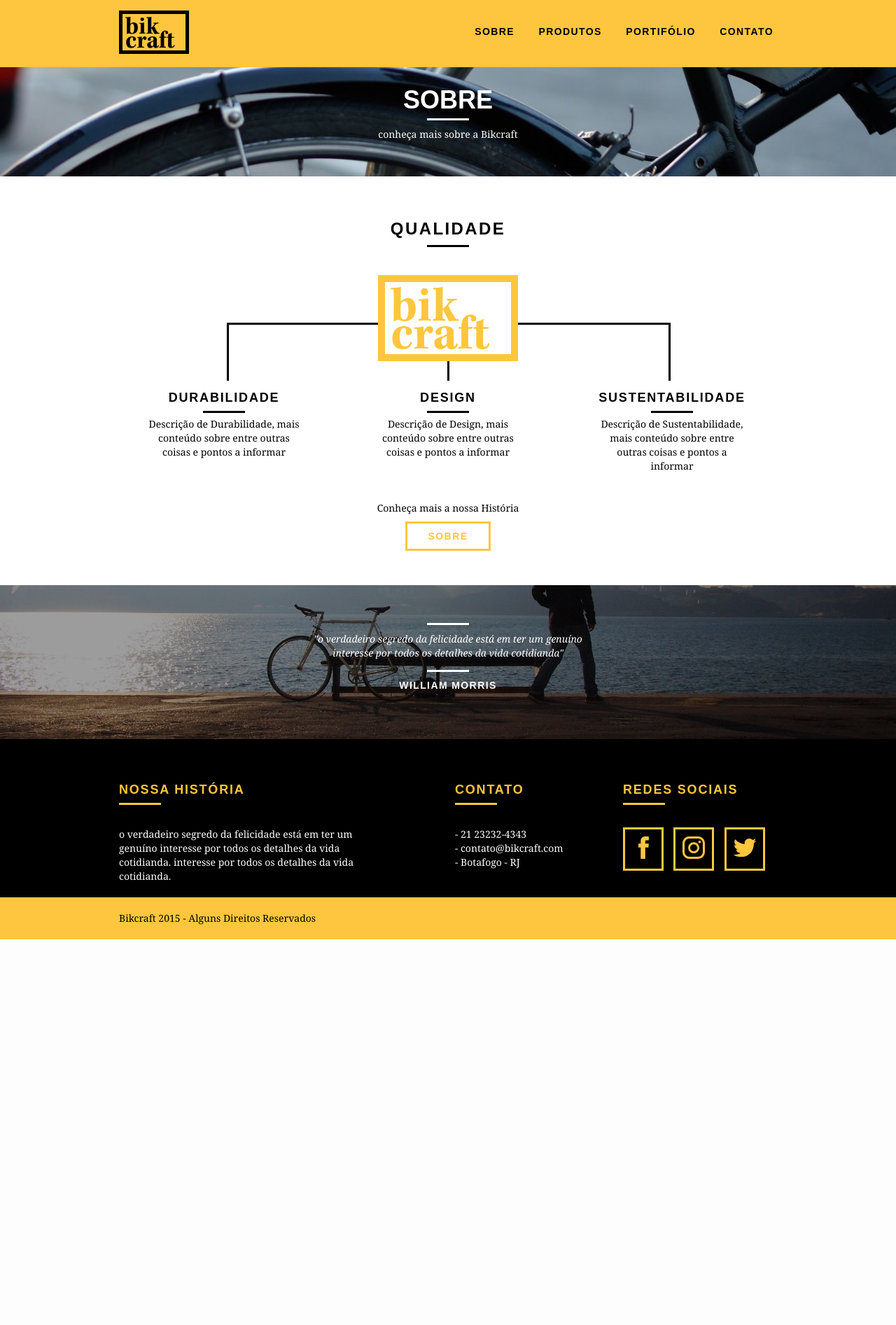
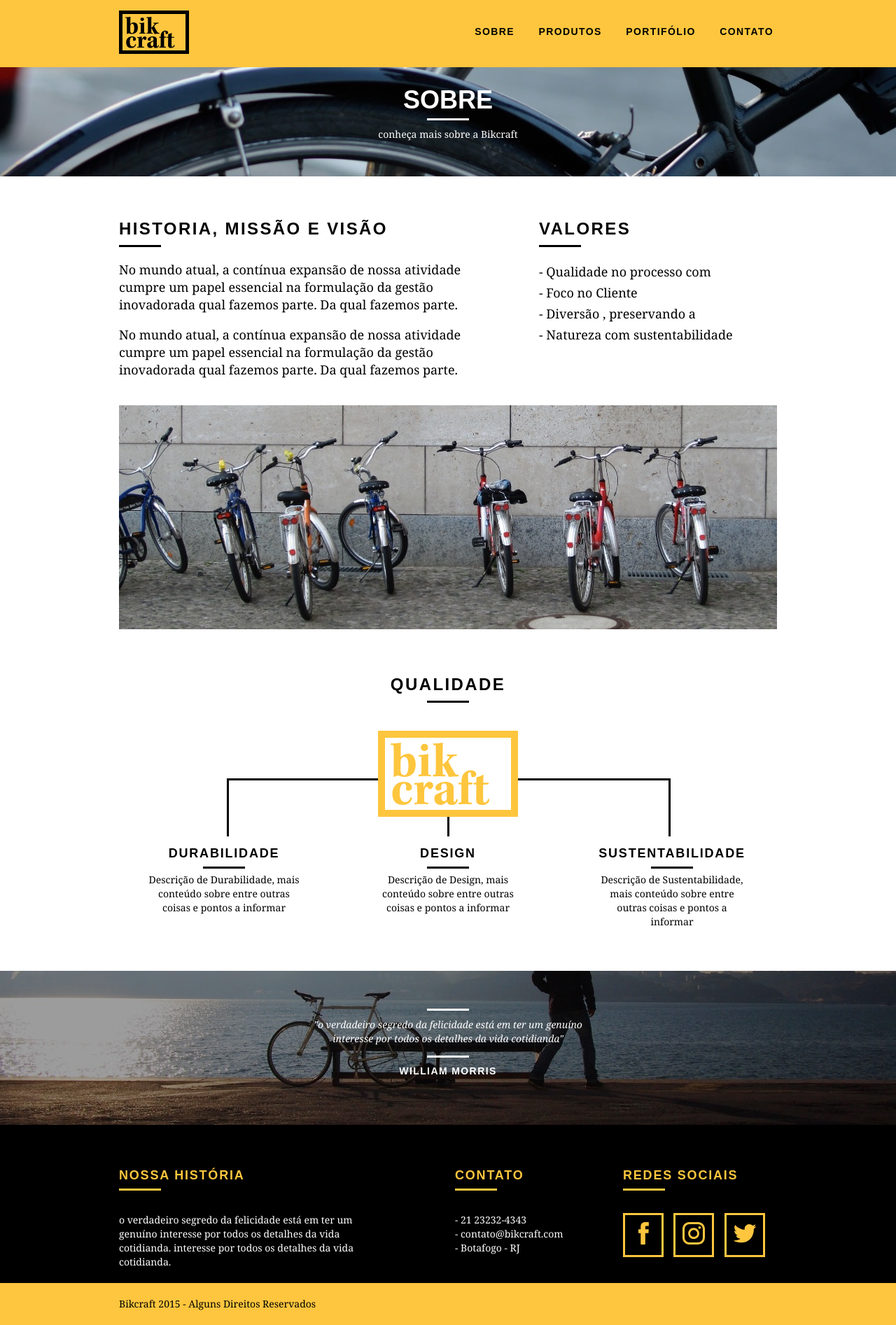
Before and after one commit to zamuelfernandes/bikcraft, a PHP site: page /sobre.html in a window 1280 px wide. Shown: the whole page at 70% size. Before the commit the page ends 1342 px from the top, so only its background shows below. Run offline with PHP 8.4, Linux system fonts and the light colour scheme.

Commit message:
Estilisado todos os itens inseridos e corrigido bug da sessão de qualidade "clear-fix"

```diff
--- a/css/sobre.css
+++ b/css/sobre.css
@@ -2,3 +2,24 @@
   background: url('../img/bg-sobre.jpg') no-repeat center;
   background-size: cover;
 }
+
+.missao-sobre{
+  padding-top: 60px;
+}
+
+.missao-sobre p{
+  font-size: 18px;
+  line-height: 25px;
+  margin-bottom: 1em;
+  padding-right: 60px;
+}
+
+.missao-sobre ul li{
+  font-family: Georgia, 'Times New Roman', Times, serif;
+  font-size: 18px;
+  line-height: 30px;
+}
+
+.foto-equipe{
+  padding-top: 20px;
+}
--- a/css/style.css
+++ b/css/style.css
@@ -45,6 +45,26 @@
   background: black;
   margin: 8px auto;
 }
+
+.subtitulo-interno{
+  font-weight: bold;
+  font-size: 24px;
+  line-height: 30px;
+  letter-spacing: .1em;
+  color: black;
+  text-transform: uppercase;
+  margin-bottom: 20px;
+}
+
+.subtitulo-interno::after{
+  content: "";
+  display: block;
+  width: 60px;
+  height: 3px;
+  background: black;
+  margin: 8px 0;
+}
+
 .btn{
   border: 3px solid #fec63e;
   padding: 10px 30px;
@@ -267,6 +287,7 @@
 
 .qualidade-lista{
   padding-top: 20px;
+  overflow: auto; /* clear-fix para a pg sobre*/
 }
 
 .qualidade-lista li{
--- a/sobre.html
+++ b/sobre.html
@@ -20,7 +20,7 @@
       <a href="index.html" class="grid-4"> <img src="img/bikcraft.svg" alt="Bikcraft"></a>
       <nav class="grid-12 header_menu">
         <ul>
-          <li><a href="sobre.html">Sobre</a></li>
+          <li><a href="sobre.html" class="ativo">Sobre</a></li>
           <li><a href="produtos.html">Produtos</a></li>
           <li><a href="portifolio.html">Portifólio</a></li>
           <li><a href="contato.html">Contato</a></li>
@@ -38,7 +38,28 @@
   </section>
 
 
+  <!-- SESSÃO SOBRE E MISSÃO DA PÁGINA -->
+  <section class="missao-sobre container">
+    <div class="grid-10">
+      <h2 class="subtitulo-interno">Historia, Missão e Visão</h2>
+      <p>No mundo atual, a contínua expansão de nossa atividade cumpre um papel essencial na formulação da gestão inovadorada qual fazemos parte. Da qual fazemos parte.</p>
+      <p>No mundo atual, a contínua expansão de nossa atividade cumpre um papel essencial na formulação da gestão inovadorada qual fazemos parte. Da qual fazemos parte.</p>
+    </div>
 
+    <div class="grid-6">
+      <h2 class="subtitulo-interno">Valores</h2>
+      <ul>
+        <li>- Qualidade no processo com</li>
+        <li>- Foco no Cliente</li>
+        <li>- Diversão , preservando a</li>
+        <li>- Natureza com sustentabilidade</li>
+      </ul>
+    </div>
+
+    <div class="grid-16 foto-equipe">
+      <img src="img/equipe-bikcraft.jpg" alt="Equipe Bikcraft">
+    </div>
+  </section>
 
   <!-- SEÇÃO DE QUALIDADE DA HOME -->
   <section class="qualidade container">
@@ -58,10 +79,6 @@
         <p>Descrição de Sustentabilidade, mais conteúdo sobre entre outras coisas e pontos a informar</p>
       </li>
     </ul>
-    <div class="call">
-      <p>Conheça mais a nossa História</p>
-      <a href="sobre.html" class="btn btn-preto">Sobre</a>
-    </div>
   </section>
 
   <!-- SEÇÃO DE FOOTER DA HOME -->
```
